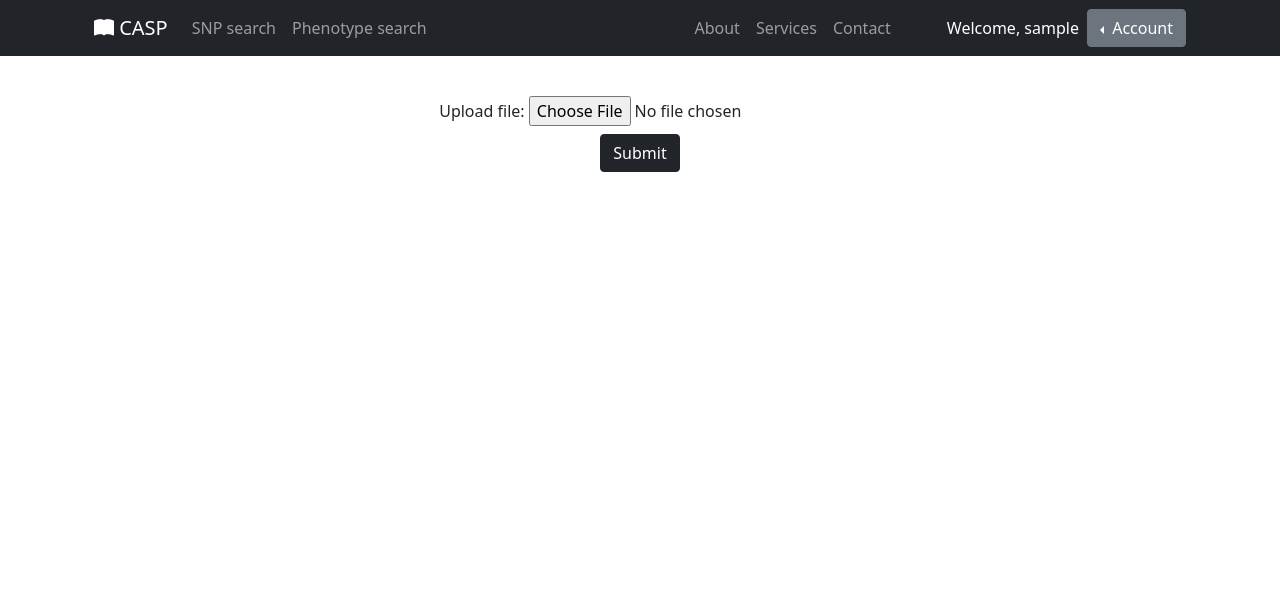
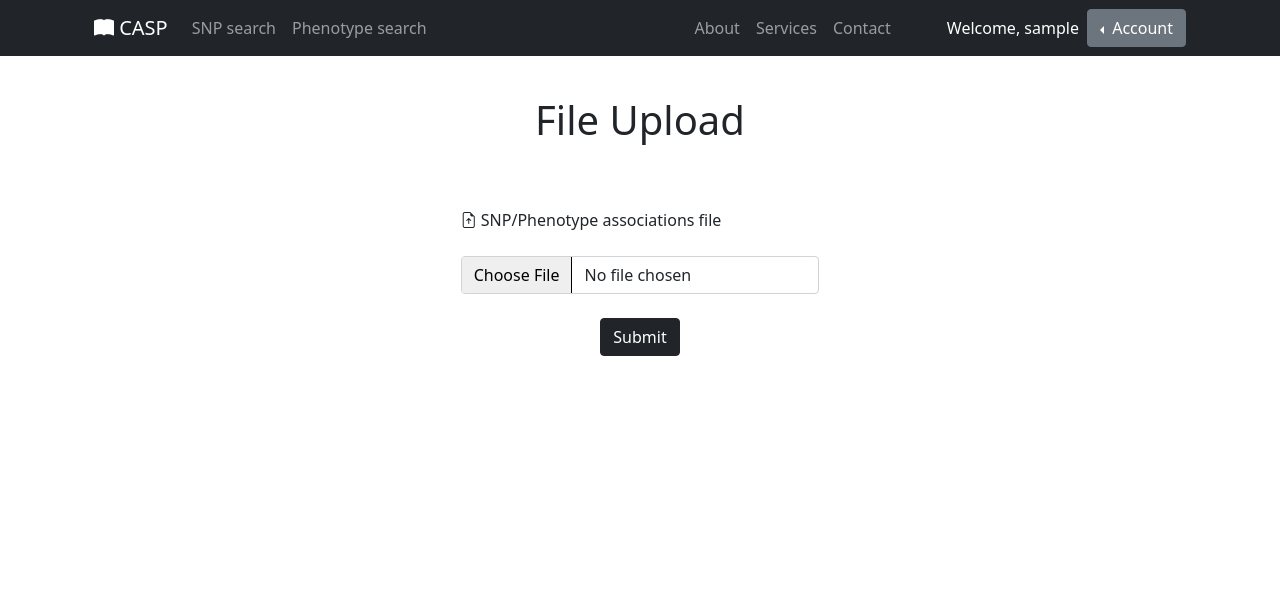
Before and after one commit to Ouertani95/SNP_Project, a Django app: page /upload/ in a window 1280 px wide. Shown: the top 604 px of the page. Run offline with Django 4.2, Linux system fonts and the light colour scheme; the visitor is signed in with stand-in values (Sample User, id 1); some libraries are stand-ins or nearby versions.

Commit message:
updated upload and login forms with bootstrap + new data in database

```diff
--- a/SNP_App/forms.py
+++ b/SNP_App/forms.py
@@ -2,4 +2,4 @@ from django import forms
 
 
 class UploadFileForm(forms.Form):
-    file = forms.FileField(label="Upload file")
+    file = forms.FileField(label="SNP/Phenotype associations file")
--- a/SNP_App/templates/upload.html
+++ b/SNP_App/templates/upload.html
@@ -2,16 +2,19 @@
 
 {% block content %}
 
-<form action="" method="post" class="mt-5 pt-5 text-center" enctype="multipart/form-data">
+    <h1 class="mt-5 pt-5 text-center"> File Upload </h1>
+
+    <form action="" method="post" class="pt-5 text-center" enctype="multipart/form-data">
         {% csrf_token %}
-    <div class="container text-center">
-        <div class="row align-content-center">
-            <div class="column">
-                {{ form }}
+        <div class="container p-2">
+            <div class="row justify-content-center text-start">
+                <div class="col-4">
+                    <i class="bi bi-file-earmark-arrow-up"></i>   {{ form.file.label }}
+                    {{ form.file }}
                 </div>
             </div>
-        <div class="row mt-2">
-            <div class="column">
+            <div class="row mt-4">
+                <div class="col">
                     <input type="submit" value="Submit" class="btn btn-dark">
                 </div>
             </div>
@@ -19,4 +22,11 @@
 
     </form>
 
+    <script>
+         $(document).ready( function () {
+             $("label").addClass("form-label");
+             $("#id_file").addClass("form-control mt-4");
+         });
+    </script>
+
 {% endblock content %}
--- a/SNP_App/views.py
+++ b/SNP_App/views.py
@@ -1,5 +1,5 @@
 from django.contrib.auth.decorators import login_required
-from django.db.models import Max, Min
+from django.db.models import Min
 from django.shortcuts import render, redirect
 from django_serverside_datatable.views import ServerSideDatatableView
 
```
Also changed, not shown: SNP_App/scripts/upload_data.py (+7 -9 lines), SNP_App/templates/registration/login.html (+36 -6 lines), 1 other file. Lines whose indentation alone changed are shown as unchanged.
